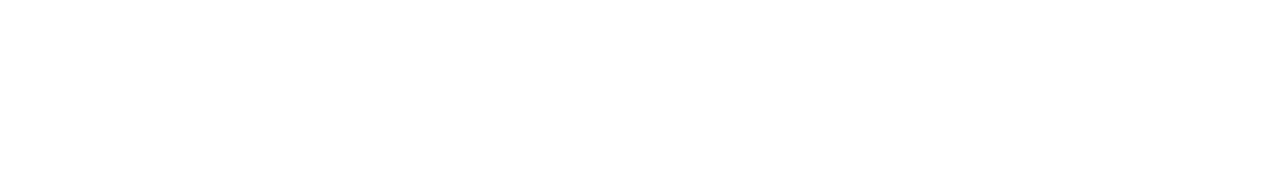
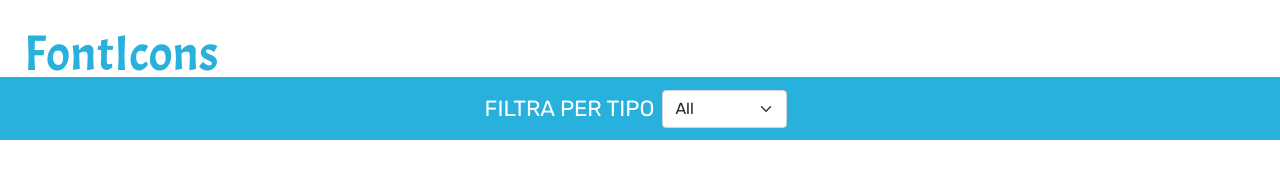
Before and after one commit to Mdigennaro/js-es6-icons, a plain HTML site: page index.html in a window 1280 px wide. Drawn offline with nearby package versions, Linux system fonts and the light colour scheme.

Commit message:
fine header

```diff
--- a/css/style.css
+++ b/css/style.css
@@ -3,3 +3,30 @@
   margin: 0;
   box-sizing: border-box;
 }
+
+body{
+  font-family: 'Rubik', sans-serif;
+}
+
+
+/* HEADER*/
+header{
+  height: 140px;
+}
+
+.header-top{
+  height: 55%;
+  font-family: 'Acme', sans-serif;
+  color: #29b1dd;
+}
+
+h1{
+  font-size: 50px;
+}
+
+.header-bottom{
+  height: 45%;
+  background-color: #29b1dd;
+  color: white;
+  font-size: 22px;
+}
--- a/index.html
+++ b/index.html
@@ -4,10 +4,43 @@
   <meta charset="UTF-8">
   <meta http-equiv="X-UA-Compatible" content="IE=edge">
   <meta name="viewport" content="width=device-width, initial-scale=1.0">
+
+  <!--Bootstrap-->
+  <link href="https://cdn.jsdelivr.net/npm/bootstrap@5.1.3/dist/css/bootstrap.min.css" rel="stylesheet" integrity="sha384-1BmE4kWBq78iYhFldvKuhfTAU6auU8tT94WrHftjDbrCEXSU1oBoqyl2QvZ6jIW3" crossorigin="anonymous">
+
+  <!--Font Logo-->
+  <link rel="preconnect" href="https://fonts.googleapis.com">
+  <link rel="preconnect" href="https://fonts.gstatic.com" crossorigin>
+  <link href="https://fonts.googleapis.com/css2?family=Acme&display=swap" rel="stylesheet">
+
+  <!--Font Body-->
+  <link rel="preconnect" href="https://fonts.googleapis.com">
+  <link rel="preconnect" href="https://fonts.gstatic.com" crossorigin>
+  <link href="https://fonts.googleapis.com/css2?family=Rubik&display=swap" rel="stylesheet">
+
   <link rel="stylesheet" href="css/style.css">
   <title>Icons</title>
+
 </head>
 <body>
+
+  <header>
+
+    <div class="header-top">
+      <h1 class="pt-4 px-4">FontIcons</h1>
+    </div>
+
+    <div class="header-bottom d-flex align-items-center justify-content-center">
+      <span class="text-uppercase">Filtra per tipo</span>
+      <select class="form-select w-auto mx-2" aria-label="Default select example">
+        <option selected>All</option>
+        <option value="1">Animal</option>
+        <option value="2">Vegetable</option>
+        <option value="3">User</option>
+      </select>
+    </div>
+
+  </header>
 
 
 
```
